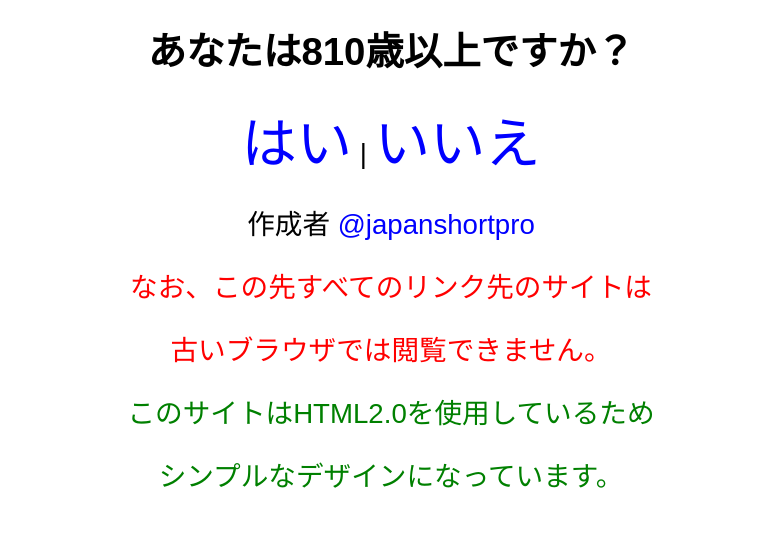
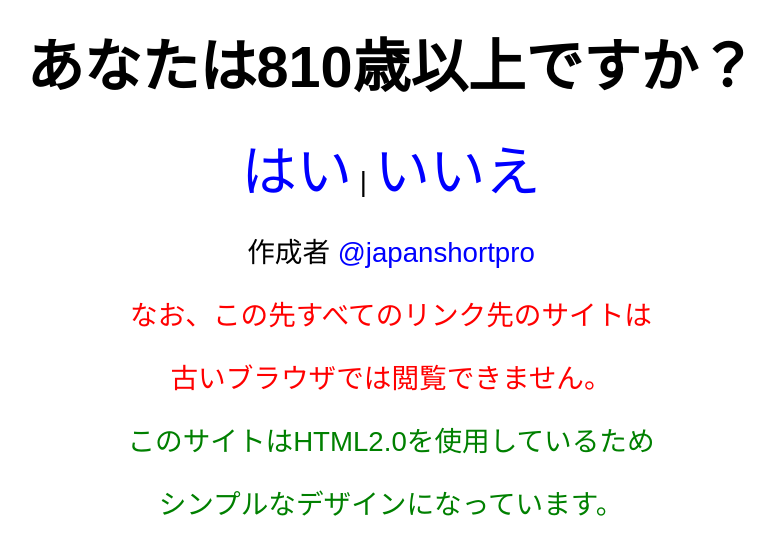
Before and after one commit to YajuEro/.github.io, a plain HTML site: page index.html in a window 1280 px wide. Shown: the whole page, without its empty margins (249-1024 px from the left). Drawn offline with Linux system fonts and the light colour scheme.

Commit message:
Update index.html

```diff
--- a/index.html
+++ b/index.html
@@ -12,7 +12,7 @@
         }
 
         h1 {
-            font-size: 2em; /* 見出しのフォントサイズを設定 */
+            font-size: 3em; /* 見出しのフォントサイズを大きく設定 */
             margin: 20px 0;
         }
 
```
